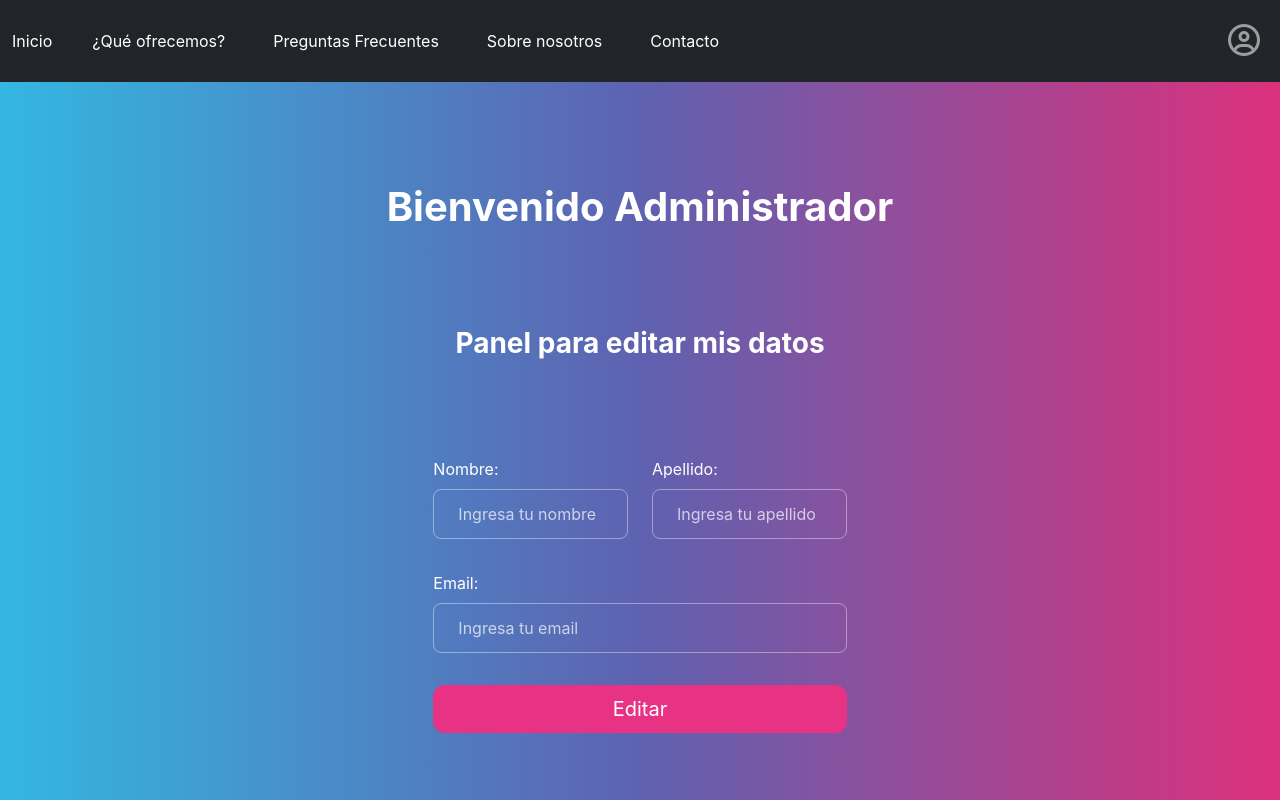
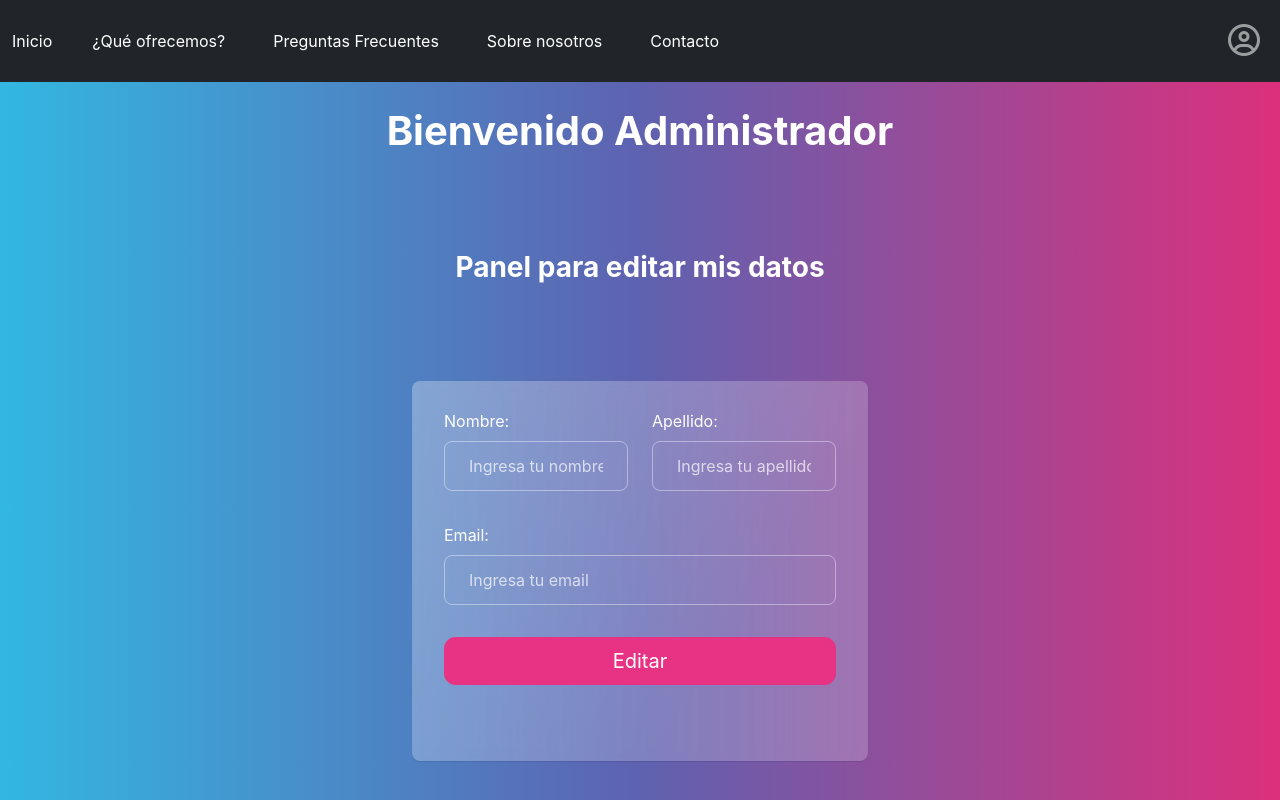
Before and after one commit to seezelop/React-nexoeducativo, a React (Create React App) app: page /admin in a window 1280 px wide. Shown: the top 800 px of the page. Built offline with nearby package versions, Linux system fonts and the light colour scheme.

Commit message:
subo mas cambios

```diff
--- a/src/componentes/pages/FormEditarSuperAdmin.js
+++ b/src/componentes/pages/FormEditarSuperAdmin.js
@@ -1,15 +1,14 @@
 import React, { Component } from 'react';
-/*import 'index.css'  ARREGLAR ESTO*/
 
 class FormEditarSuperAdmin extends Component {
     render() {
         return (
             <section className="d-flex flex-column">
-
                 {/* Contenedor principal usando section */}
                 <section className="container d-flex justify-content-center align-items-center flex-grow-1">
-                    <section className="col-md-8"> {/* Ajustamos a 8 columnas para mejor visibilidad */}
-                        {/*<h2 className="text-center mb-4">Dejanos tu consulta</h2>*/}
+                    <section className="col-md-8 mb-5">
+                        <div className="card shadow-sm"> {/* Aplicar el estilo de tarjeta */}
+                            <div className="card-body">
                                 <form>
                                     <div className="row">
                                         {/* Campo para el Nombre */}
@@ -48,10 +47,13 @@ class FormEditarSuperAdmin extends Component {
                                             required
                                         />
                                     </div>
+
                                     <div className="d-grid gap-2 mb-4">
                                         <button type="submit" className="btn btn-primary btn-lg">Editar</button>
                                     </div>
                                 </form>
+                            </div>
+                        </div>
                     </section>
                 </section>
             </section>
```
Lines whose indentation alone changed are shown as unchanged.
